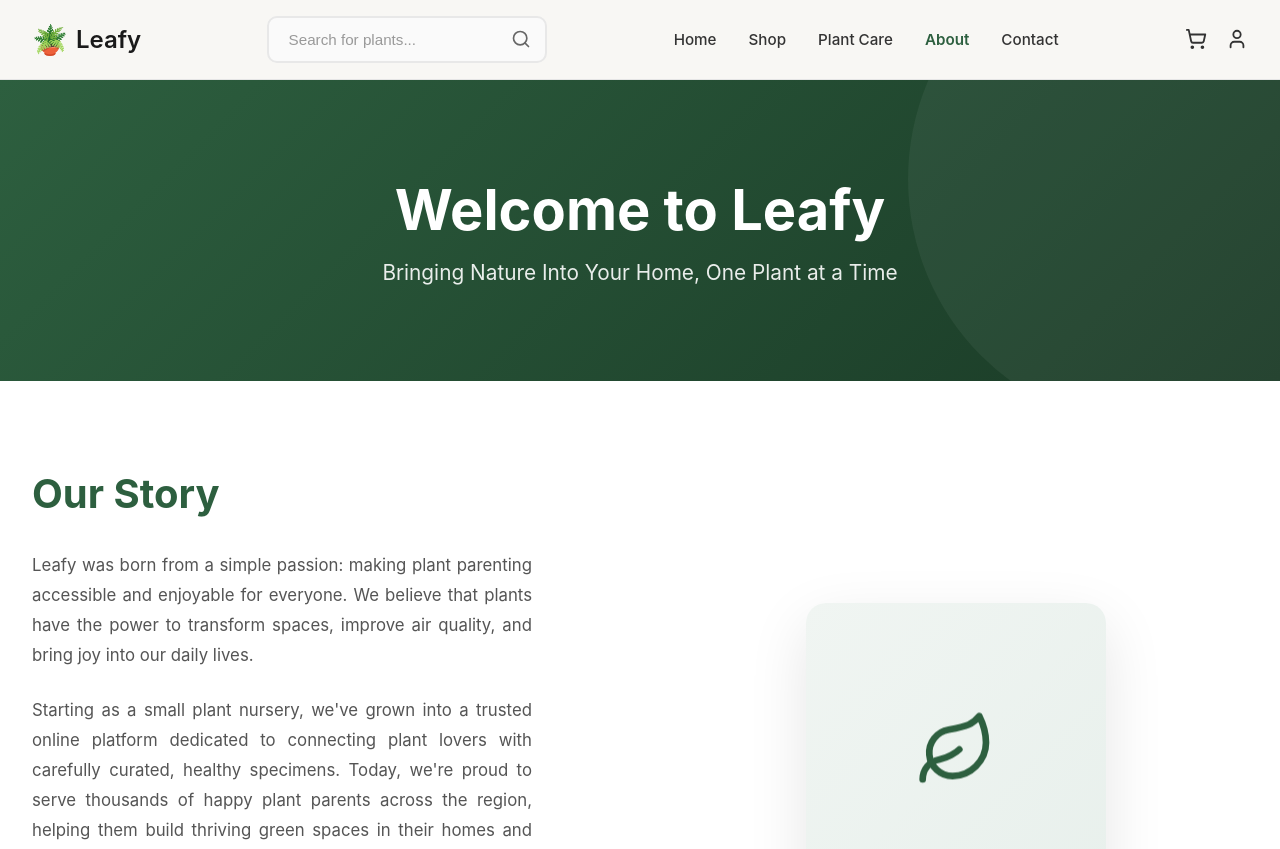
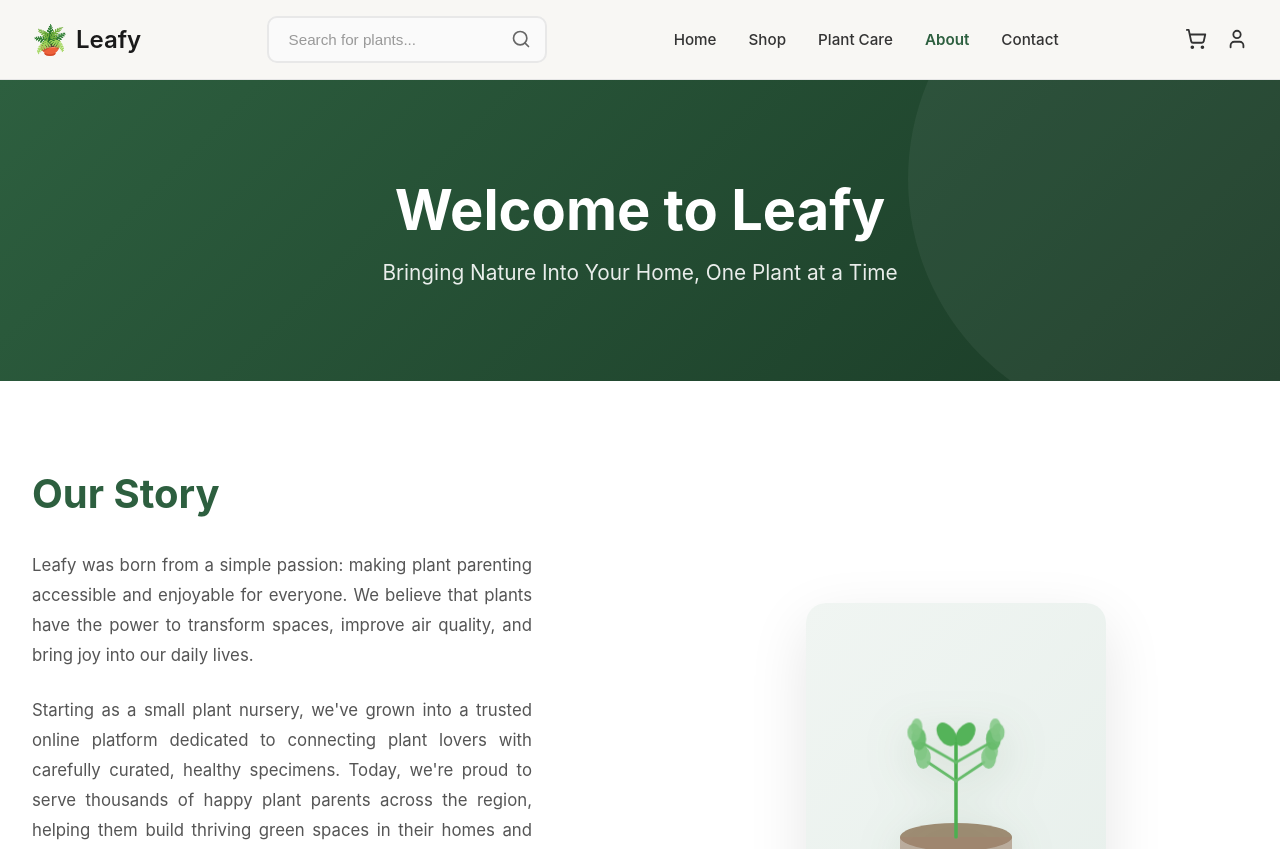
Before and after one commit to krish3276/Leafy-Plant-Selling-Platform, a React (Vite) app in the folder Frontend/leafy-frontend/: page /about in a window 1280 px wide. Shown: the top 849 px of the page. Built offline with nearby package versions, Linux system fonts and the light colour scheme; no server answers.

Commit message:
UI Updates

```diff
--- a/Frontend/leafy-frontend/src/pages/About.jsx
+++ b/Frontend/leafy-frontend/src/pages/About.jsx
@@ -90,7 +90,50 @@ function About() {
           </div>
           <div className="story-image">
             <div className="story-image-placeholder">
-              <Leaf size={80} className="placeholder-icon" />
+              <svg className="growing-plant" viewBox="0 0 200 300" xmlns="http://www.w3.org/2000/svg">
+                {/* Soil */}
+                <ellipse cx="100" cy="240" rx="60" ry="15" fill="#8B7355" opacity="0.8" />
+                <rect x="40" y="240" width="120" height="30" fill="#A0826D" opacity="0.6" />
+
+                {/* Main Stem */}
+                <line x1="100" y1="240" x2="100" y2="140" stroke="#4CAF50" strokeWidth="4" className="stem" strokeLinecap="round" />
+
+                {/* Left Branch 1 */}
+                <g className="branch branch-1">
+                  <line x1="100" y1="180" x2="70" y2="160" stroke="#66BB6A" strokeWidth="3" strokeLinecap="round" />
+                  <ellipse cx="65" cy="155" rx="8" ry="12" fill="#81C784" opacity="0.9" />
+                  <ellipse cx="62" cy="148" rx="7" ry="10" fill="#81C784" opacity="0.85" />
+                </g>
+
+                {/* Right Branch 1 */}
+                <g className="branch branch-2">
+                  <line x1="100" y1="180" x2="130" y2="160" stroke="#66BB6A" strokeWidth="3" strokeLinecap="round" />
+                  <ellipse cx="135" cy="155" rx="8" ry="12" fill="#81C784" opacity="0.9" />
+                  <ellipse cx="138" cy="148" rx="7" ry="10" fill="#81C784" opacity="0.85" />
+                </g>
+
+                {/* Left Branch 2 */}
+                <g className="branch branch-3">
+                  <line x1="100" y1="160" x2="65" y2="140" stroke="#66BB6A" strokeWidth="3" strokeLinecap="round" />
+                  <ellipse cx="60" cy="135" rx="8" ry="12" fill="#66BB6A" opacity="0.95" />
+                  <ellipse cx="55" cy="128" rx="7" ry="10" fill="#81C784" opacity="0.9" />
+                  <ellipse cx="58" cy="122" rx="6" ry="9" fill="#81C784" opacity="0.85" />
+                </g>
+
+                {/* Right Branch 2 */}
+                <g className="branch branch-4">
+                  <line x1="100" y1="160" x2="135" y2="140" stroke="#66BB6A" strokeWidth="3" strokeLinecap="round" />
+                  <ellipse cx="140" cy="135" rx="8" ry="12" fill="#66BB6A" opacity="0.95" />
+                  <ellipse cx="145" cy="128" rx="7" ry="10" fill="#81C784" opacity="0.9" />
+                  <ellipse cx="142" cy="122" rx="6" ry="9" fill="#81C784" opacity="0.85" />
+                </g>
+
+                {/* Top Leaves */}
+                <g className="branch branch-5">
+                  <ellipse cx="90" cy="130" rx="9" ry="14" fill="#4CAF50" opacity="0.95" transform="rotate(-35 90 130)" />
+                  <ellipse cx="110" cy="130" rx="9" ry="14" fill="#4CAF50" opacity="0.95" transform="rotate(35 110 130)" />
+                </g>
+              </svg>
             </div>
           </div>
         </div>
--- a/Frontend/leafy-frontend/src/styles/About.css
+++ b/Frontend/leafy-frontend/src/styles/About.css
@@ -140,16 +140,61 @@
   box-shadow: 0 20px 60px rgba(0, 0, 0, 0.1);
 }
 
-.placeholder-icon {
-  animation: float 3s ease-in-out infinite;
+.growing-plant {
+  width: 200px;
+  height: 280px;
+  animation: plantGrow 3.5s ease-in-out infinite;
 }
 
-@keyframes float {
-  0%, 100% {
-    transform: translateY(0px);
+.stem {
+  animation: stemGrow 2s ease-out forwards;
+  transform-origin: 100px 240px;
+}
+
+.branch {
+  opacity: 0;
+  animation: branchGrow 0.6s ease-out forwards;
+}
+
+.branch-1 { animation-delay: 1.2s; }
+.branch-2 { animation-delay: 1.4s; }
+.branch-3 { animation-delay: 1.8s; }
+.branch-4 { animation-delay: 2s; }
+.branch-5 { animation-delay: 2.4s; }
+
+@keyframes stemGrow {
+  0% {
+    clip-path: polygon(0 100%, 100% 100%, 100% 100%, 0 100%);
+  }
+  100% {
+    clip-path: polygon(0 0%, 100% 0%, 100% 100%, 0 100%);
+  }
+}
+
+@keyframes branchGrow {
+  0% {
+    opacity: 0;
+    transform: scale(0.3);
+  }
+  70% {
+    opacity: 1;
+    transform: scale(1.1);
+  }
+  100% {
+    opacity: 1;
+    transform: scale(1);
+  }
+}
+
+@keyframes plantGrow {
+  0% {
+    filter: drop-shadow(0 10px 20px rgba(45, 90, 39, 0.15));
   }
   50% {
-    transform: translateY(-20px);
+    filter: drop-shadow(0 15px 30px rgba(45, 90, 39, 0.25));
+  }
+  100% {
+    filter: drop-shadow(0 10px 20px rgba(45, 90, 39, 0.15));
   }
 }
 
--- a/Frontend/leafy-frontend/src/styles/Contact.css
+++ b/Frontend/leafy-frontend/src/styles/Contact.css
@@ -379,6 +379,7 @@
   border-radius: 16px;
   text-align: center;
   box-shadow: 0 3px 15px rgba(0, 0, 0, 0.05);
+  margin-top: 1.5rem;
 }
 
 .social-section h3 {
@@ -423,6 +424,7 @@
   padding: 2rem;
   border-radius: 16px;
   text-align: center;
+  margin-top: 1.5rem;
 }
 
 .faq-box h4 {
```
